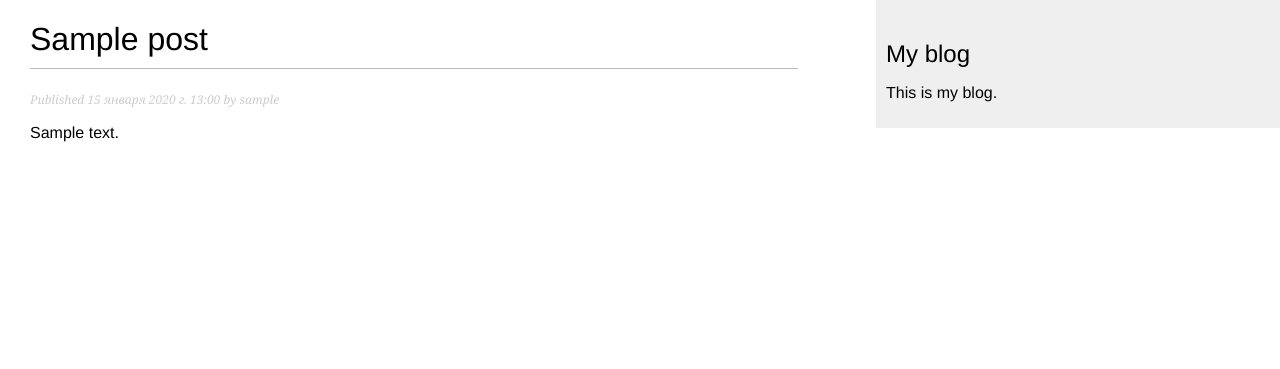
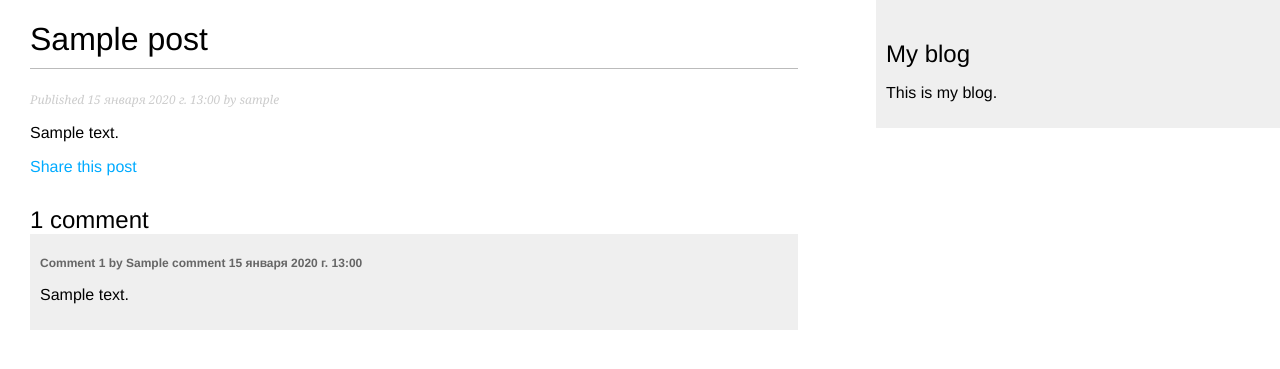
Before and after one commit to SemenAgarkov/blog_app, a Django app: a page that uses mysite/blog/templates/blog/post/detail.html in a window 1280 px wide. Shown: the top 369 px of the page. Run offline with Django 4.2, Linux system fonts and the light colour scheme; tables that the repository leaves empty hold one stand-in row (values such as "Sample post").

Commit message:
Chapter_2_create_form_for_comments

```diff
--- a/mysite/blog/forms.py
+++ b/mysite/blog/forms.py
@@ -1,4 +1,5 @@
 from django import forms
+from .models import Comment
 
 
 class EmailPostForm(forms.Form):
@@ -7,3 +8,9 @@ class EmailPostForm(forms.Form):
     to = forms.EmailField()
     comments = forms.CharField(required=False,
                                widget=forms.Textarea)
+
+
+class CommentForm(forms.ModelForm):
+    class Meta:
+        model = Comment
+        fields = ['name', 'email', 'body']
--- a/mysite/blog/models.py
+++ b/mysite/blog/models.py
@@ -47,3 +47,24 @@ class Post(models.Model):
                              self.publish.month,
                              self.publish.day,
                              self.slug])
+
+
+class Comment(models.Model):
+    post = models.ForeignKey(Post,
+                             on_delete=models.CASCADE,
+                             related_name='comments')
+    name = models.CharField(max_length=80)
+    email = models.EmailField()
+    body = models.TextField()
+    created = models.DateTimeField(auto_now_add=True)
+    updated = models.DateTimeField(auto_now=True)
+    active = models.BooleanField(default=True)
+
+    class Meta:
+        ordering = ['created']
+        indexes = [
+            models.Index(fields=['created']),
+        ]
+
+    def __str__(self):
+        return f'Comment by {self.name} on {self.post}'
--- a/mysite/blog/templates/blog/post/detail.html
+++ b/mysite/blog/templates/blog/post/detail.html
@@ -8,4 +8,25 @@
         Published {{ post.publish }} by {{ post.author }}
     </p>
     {{ post.body|linebreaks }}
+    <p>
+        <a href="{% url "blog:post_share" post.id %}">
+            Share this post
+        </a>
+    </p>
+    {% with comments.count as total_comments %}
+        <h2>
+            {{ total_comments }} comment{{ total_comments|pluralize }}
+        </h2>
+    {% endwith %}
+    {% for comment in comments %}
+        <div class="comment">
+            <p class="info">
+                Comment {{ forloop.counter }} by {{ comment.name }}
+                {{ comment.created  }}
+            </p>
+            {{ comment.body|linebreaks }}
+        </div>
+    {% empty %}
+        <p>There are no comments.</p>
+    {% endfor %}
 {% endblock %}
--- /dev/null
+++ b/mysite/blog/templates/blog/post/includes/comment_form.html
@@ -0,0 +1,6 @@
+<h2>Add a new comment</h2>
+<form action="{% url "blog:post_comment" post.id %}" method="post">
+  {{ form.as_p }}
+  {% csrf_token %}
+  <p><input type="submit" value="Add comment"></p>
+</form>
--- a/mysite/blog/urls.py
+++ b/mysite/blog/urls.py
@@ -10,4 +10,8 @@ urlpatterns = [
     path('<int:year>/<int:month>/<int:day>/<slug:post>/',
          views.post_detail,
          name='post_detail'),
+    path('<int:post_id>/share/',
+         views.post_share, name='post_share'),
+    path('<int:post_id>/comment/',
+         views.post_comment, name='post_comment'),
 ]
--- a/mysite/blog/views.py
+++ b/mysite/blog/views.py
@@ -1,9 +1,11 @@
 from django.shortcuts import render, get_object_or_404
-from .models import Post
+from .models import Post, Comment
 from django.core.paginator import Paginator, EmptyPage,\
                                     PageNotAnInteger
 from django.views.generic import ListView
-from .forms import EmailPostForm
+from .forms import EmailPostForm, CommentForm
+from django.core.mail import send_mail
+from django.views.decorators.http import require_POST
 from django.http import Http404
 
 # Create your views here.
@@ -42,24 +44,60 @@ def post_detail(request, year, month, day, post):
                             publish__year=year,
                             publish__month=month,
                             publish__day=day)
-
+    # Список активных комментариев к этому посту
+    comments = post.comments.filter(active=True)
+    # Форма для комментирования пользователями
+    form = CommentForm()
     return render(request,
                   'blog/post/detail.html',
-                  {'post': post})
+                  {'post': post,
+                   'comments': comments,
+                   'form': form})
 
 def post_share(request, post_id):
     # Извлечь пост по идентификатору id
     post = get_object_or_404(Post,
                              id=post_id,
                              status=Post.Status.PUBLISHED)
+    sent = False
+
     if request.method == 'POST':
         # Форма была передана на обработку
         form = EmailPostForm(request.POST)
         if form.is_valid():
             # Поля формы успешно прошли валидацию
             cd = form.cleaned_data
-            # ... отправить электронное письмо
+            post_url = request.build_absolute_uri(
+                post.get_absolute_url())
+            subject = f"{cd['name']} recommends you read " \
+                      f"{post.title}"
+            message = f"Read {post.title} at {post_url}\n\n" \
+                      f"{cd['name']}\'s comments: {cd['comments']}"
+            send_mail(subject, message, 'your_account@gmail.com',
+                      [cd['to']])
+            sent = True
     else:
         form = EmailPostForm()
     return render(request, 'blog/post/share.html', {'post': post,
-                                                    'form': form})
+                                                    'form': form,
+                                                    'sent': sent})
+
+@require_POST
+def post_comment(request, post_id):
+    post = get_object_or_404(Post,
+                             id=post_id,
+                             status=Post.Status.PUBLISHED)
+    comment = None
+    # Комментарий был отправлен
+    form = CommentForm(data=request.POST)
+    if form.is_valid():
+        # Создать объект класса Comment, не сохраняя его в базе данных
+        comment = form.save(commit=False)
+        # Назначить пост комментарию
+        comment.post = post
+        # Сохранить комментарий в базе данных
+        comment.save()
+    return render(request, 'blog/post/comment.html',
+                  {'post': post,
+                   'form': form,
+                   'comment': comment})
```
Also changed, not shown: mysite/blog/admin.py (+8 -1 lines), mysite/blog/templates/blog/post/comment.html (added, +12 -0 lines), mysite/blog/templates/blog/post/share.html (added, +18 -0 lines).
